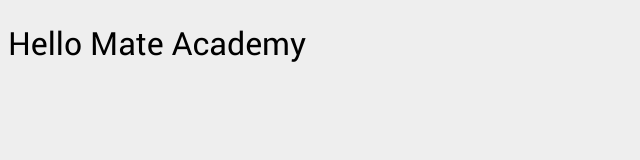
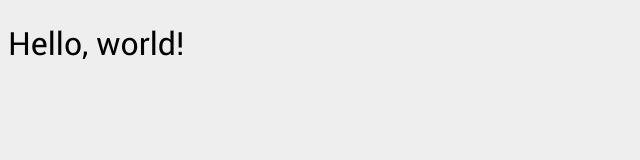
Before and after one commit to OlehMy/FTL-scribd-landing, a website built with Parcel: page src/index.html in a window 1280 px wide. Shown: the whole page, without its empty margins (0-640 px from the left). Built offline with nearby package versions, Linux system fonts and the light colour scheme.

Commit message:
project was created

```diff
--- a/src/index.html
+++ b/src/index.html
@@ -7,7 +7,7 @@
     <link rel="stylesheet" href="./styles/main.scss">
   </head>
   <body>
-    <h1>Hello Mate Academy</h1>
+    <h1>Hello, world!</h1>
     <script type="text/javascript" src="scripts/main.js"></script>
   </body>
 </html>
```
Also changed, not shown: README.md.
